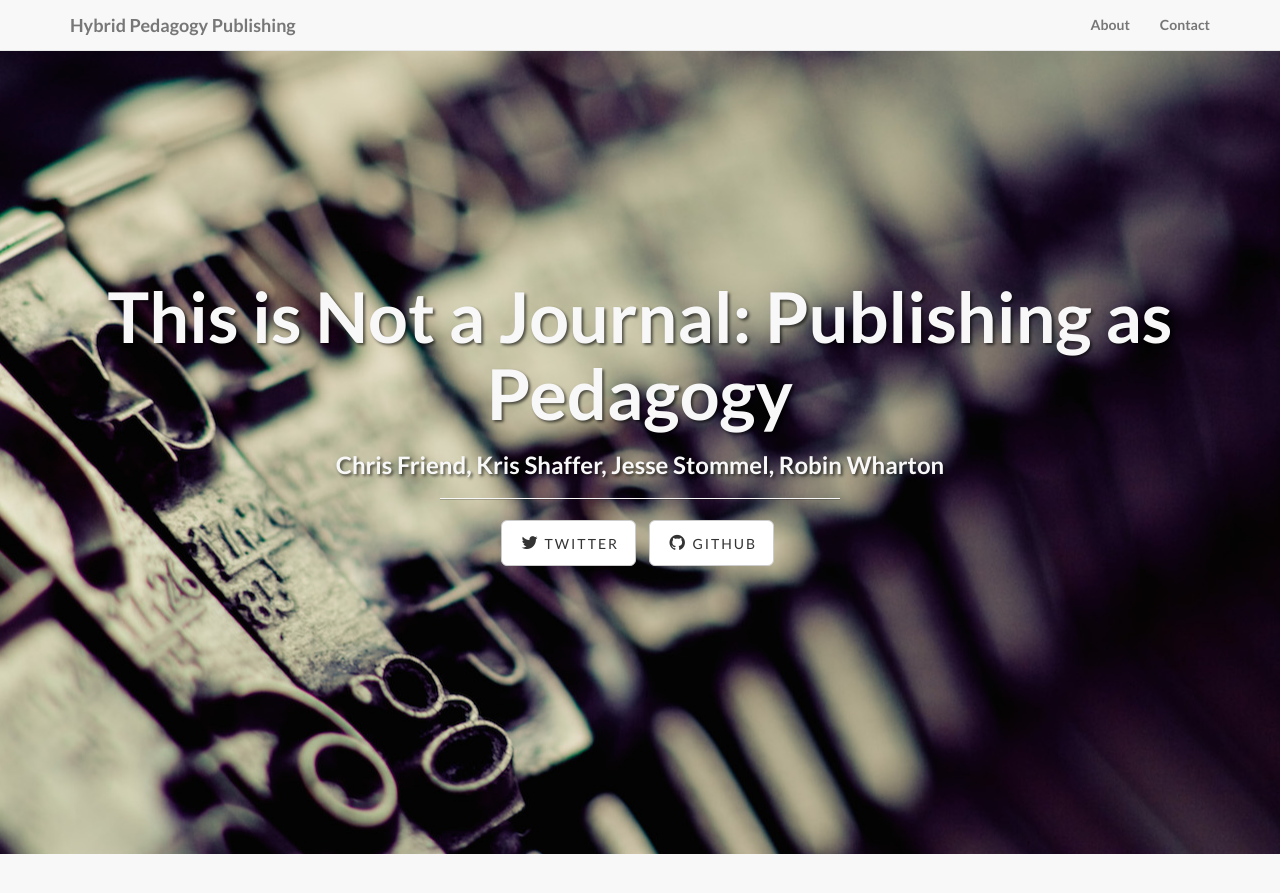
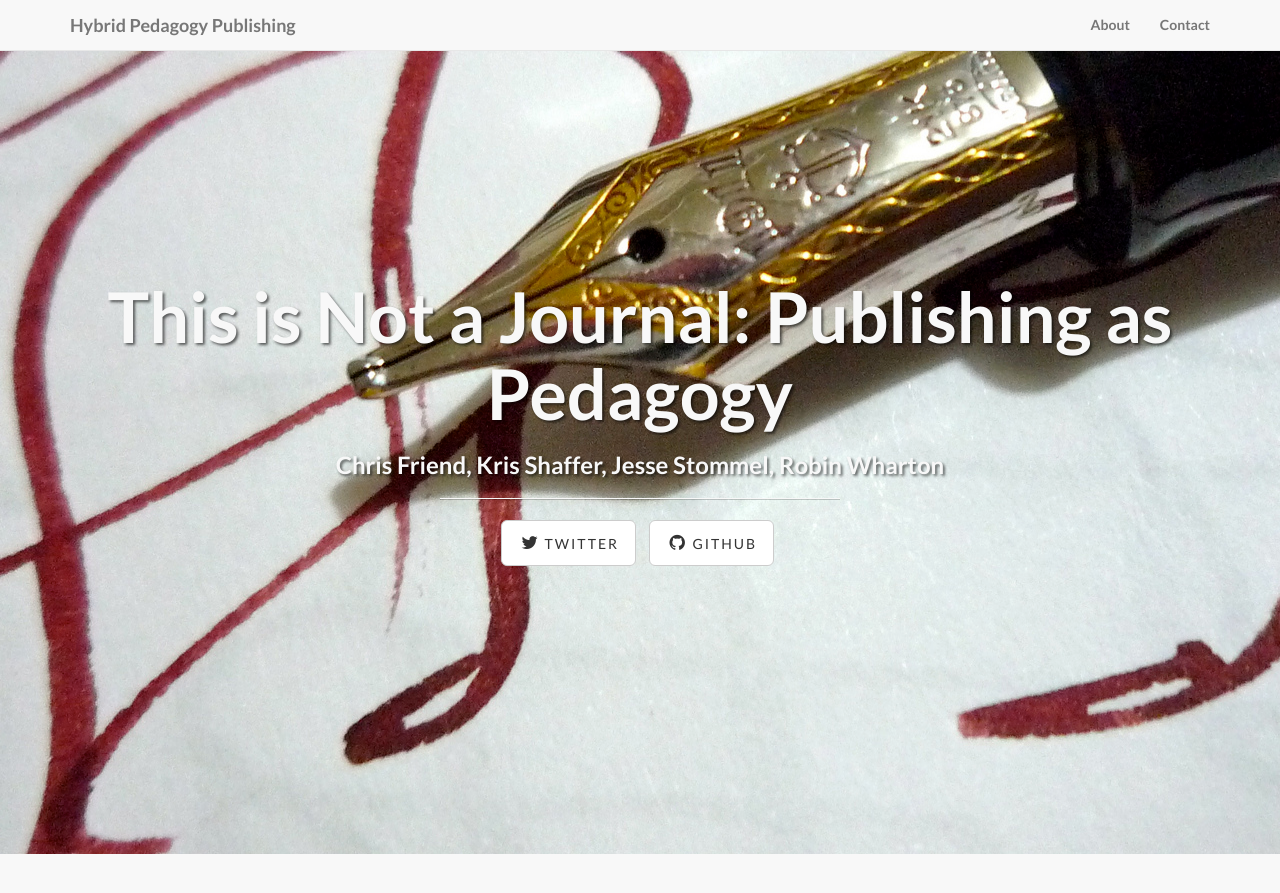
Before and after one commit to HybridPedagogyPublishing/HybridPedagogyPublishing.github.io, a Jekyll site: the page built from babel.md, in a window 1280 px wide and 900 px high. Shown: the top 893 px of the window. Built offline with Jekyll 4.4.1, drawn with Linux system fonts in a browser that asks for light colours; nearby versions of some CDN libraries; library files that are not in the unit come from our copies.

Commit message:
babel header image

```diff
--- a/babel.md
+++ b/babel.md
@@ -2,6 +2,7 @@
 layout: page
 title: "This is Not a Journal: Publishing as Pedagogy"
 subTitle: Chris Friend, Kris Shaffer, Jesse Stommel, Robin Wharton
+image: ink.jpg
 ---
 
 This session will have no papers. No presentations. It will be a discussion. A town hall. A crowdsourced State of the Union for Academic Publishing. In lieu of traditional proposals, we ask prospective attendees to contribute to [this crowdsourced reading list](https://docs.google.com/document/d/1ivd0Nsn97N61S2gu3tnSJ1bUTLKVtTbJq4UUShlwjDg/edit?usp=sharing) in advance of the session. Anyone and everyone are welcome even if we need to spill out of the room and into the hall.
```
Also changed, not shown: img/homework.jpg (added), img/ink.jpg (added), img/journals.jpg (added), 2 other files.
